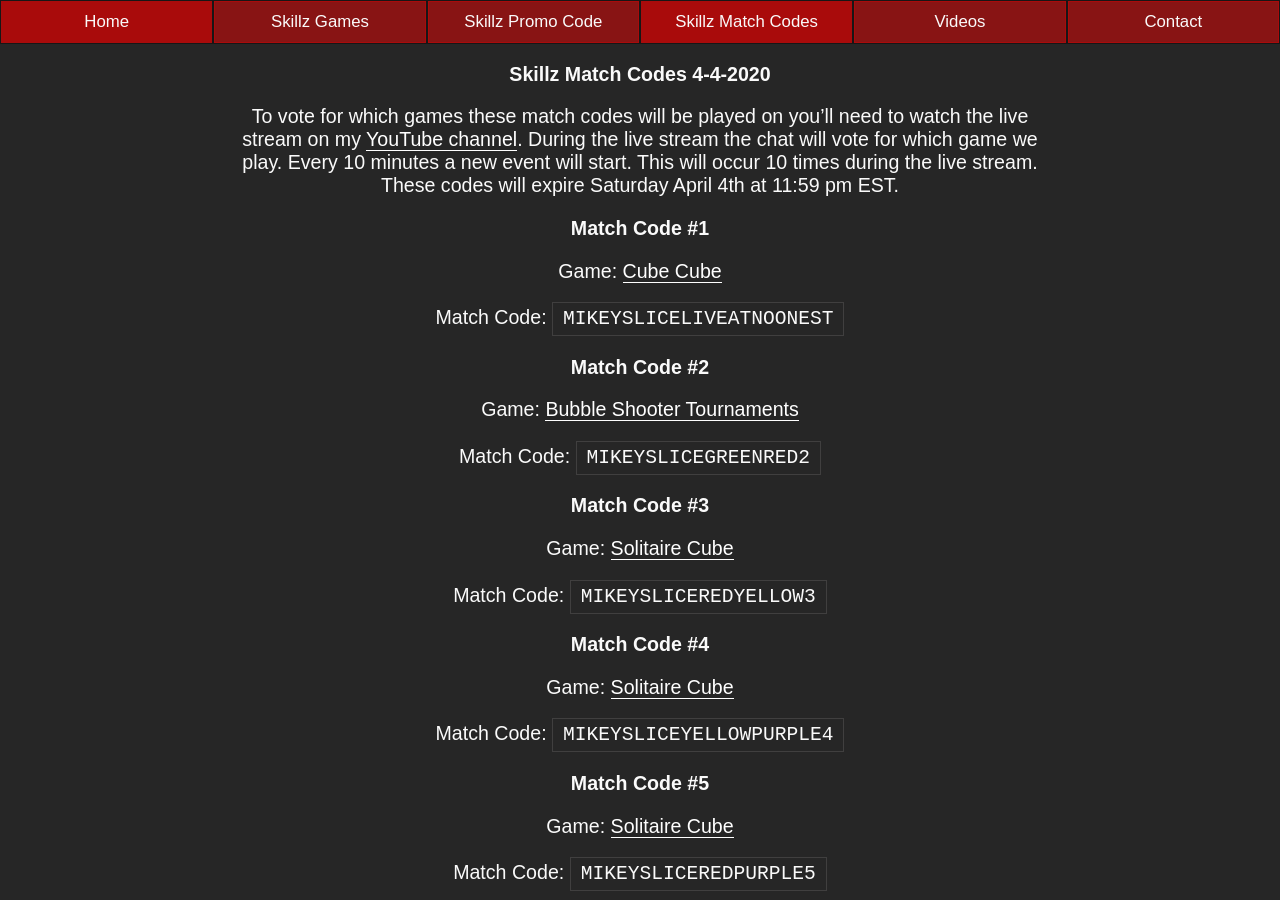
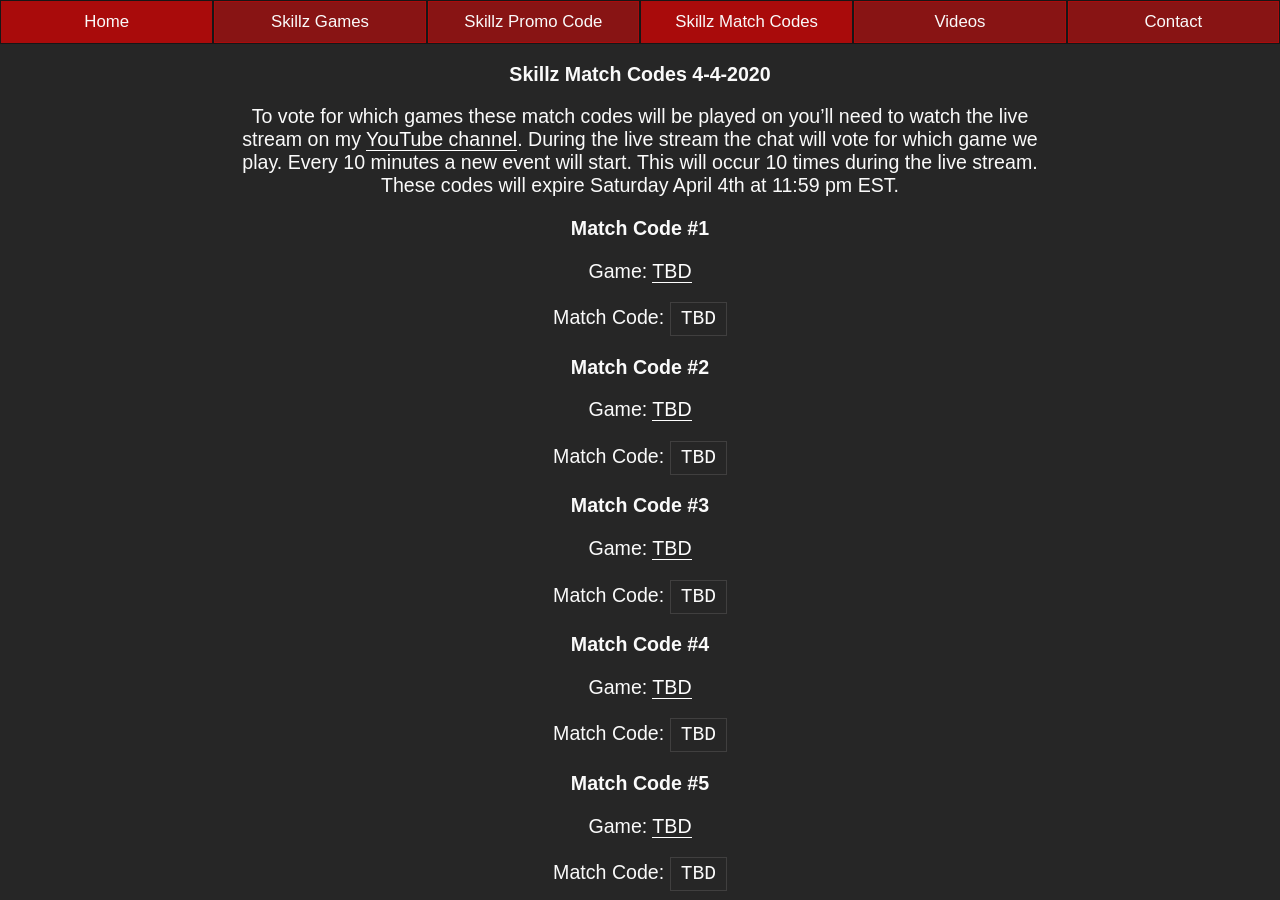
Before and after one commit to mikeyslice/esports-medium, a Jekyll site: the page built from skillz-match-codes.md, in a window 1280 px wide and 900 px high, scrolled down 3105 px. Built offline with Jekyll 4.4.1, drawn with Linux system fonts in a browser that asks for light colours; some of the changed text lies outside the part shown.

Commit message:
Update Skillz Match Codes “skillz-match-codes”

```diff
--- a/_includes/pages/skillz-match-codes.html
+++ b/_includes/pages/skillz-match-codes.html
@@ -103,71 +103,69 @@
 
 <h3>Match Code #1</h3>
 
-<p>Game: <a href="/skillz-games/">Cube Cube</a></p>
+<p>Game: <a href="/skillz-games/">TBD</a></p>
 
-<p>Match Code: <code>MIKEYSLICELIVEATNOONEST</code><p>
+<p>Match Code: <code>TBD</code><p>
 
 <h3>Match Code #2</h3>
 
-<p>Game: <a href="/skillz-games/">Bubble Shooter Tournaments</a><p>
+<p>Game: <a href="/skillz-games/">TBD</a><p>
 
-<p>Match Code: <code>MIKEYSLICEGREENRED2</code><p>
+<p>Match Code: <code>TBD</code><p>
 
 <h3>Match Code #3</h3>
 
-<p>Game: <a href="/skillz-games/">Solitaire Cube</a><p>
+<p>Game: <a href="/skillz-games/">TBD</a><p>
 
-<p>Match Code: <code>MIKEYSLICEREDYELLOW3</code><p>
+<p>Match Code: <code>TBD</code><p>
 
 <h3>Match Code #4</h3>
 
-<p>Game: <a href="/skillz-games/">Solitaire Cube</a><p>
+<p>Game: <a href="/skillz-games/">TBD</a><p>
 
-<p>Match Code: <code>MIKEYSLICEYELLOWPURPLE4</code><p>
+<p>Match Code: <code>TBD</code><p>
 
 <h3>Match Code #5</h3>
 
-<p>Game: <a href="/skillz-games/">Solitaire Cube</a><p>
+<p>Game: <a href="/skillz-games/">TBD</a><p>
 
-<p>Match Code: <code>MIKEYSLICEREDPURPLE5</code><p>
+<p>Match Code: <code>TBD</code><p>
 
 <h3>Match Code #6</h3>
 
-<p>Game: <a href="/skillz-games/">Solitaire Cube</a><p>
+<p>Game: <a href="/skillz-games/">TBD</a><p>
 
-<p>Match Code: <code>MIKEYSLICEBLUEPURPLE6</code><p>
+<p>Match Code: <code>TBD</code><p>
 
 <h3>Match Code #7</h3>
 
-<p>Game: <a href="/skillz-games/">Bubble Shooter Tournaments</a><p>
+<p>Game: <a href="/skillz-games/">TBD</a><p>
 
-<p>Match Code: <code>MIKEYSLICEORANGEGREEN7</code><p>
+<p>Match Code: <code>TBD</code><p>
 
 <h3>Match Code #8</h3>
 
-<p>Game: <a href="/skillz-games/">Solitaire Cube</a><p>
+<p>Game: <a href="/skillz-games/">TBD</a><p>
 
-<p>Match Code: <code>MIKEYSLICEWHITEBLUE8</code><p>
+<p>Match Code: <code>TBD</code><p>
 
 <h3>Match Code #9</h3>
 
-<p>Game: <a href="/skillz-games/">Bubble Shooter Tournaments</a><p>
+<p>Game: <a href="/skillz-games/">TBD</a><p>
 
-<p>Match Code: <code>MIKEYSLICEBLACKYELLOW9</code><p>
+<p>Match Code: <code>TBD</code><p>
 
 <h3>Match Code #10</h3>
 
-<p>Game: <a href="/skillz-games/">Bubble Shooter Tournaments</a><p>
+<p>Game: <a href="/skillz-games/">TBD</a><p>
 
-<p>Match Code: <code>MIKEYSLICEBLACKWHITE10</code><p>
+<p>Match Code: <code>TBD</code><p>
 
 <h3>Match Code #11</h3>
 
-<p>Game: <a href="/skillz-games/">Strike! eSports Bowling</a><p>
+<p>Game: <a href="/skillz-games/">TBD</a><p>
 
-<p>Match Code: <code>MIKEYSLICEBLUERED11</code><p>
-
-
+<p>Match Code: <code>TBD</code><p>
 
 <br><hr><br>
 
```
